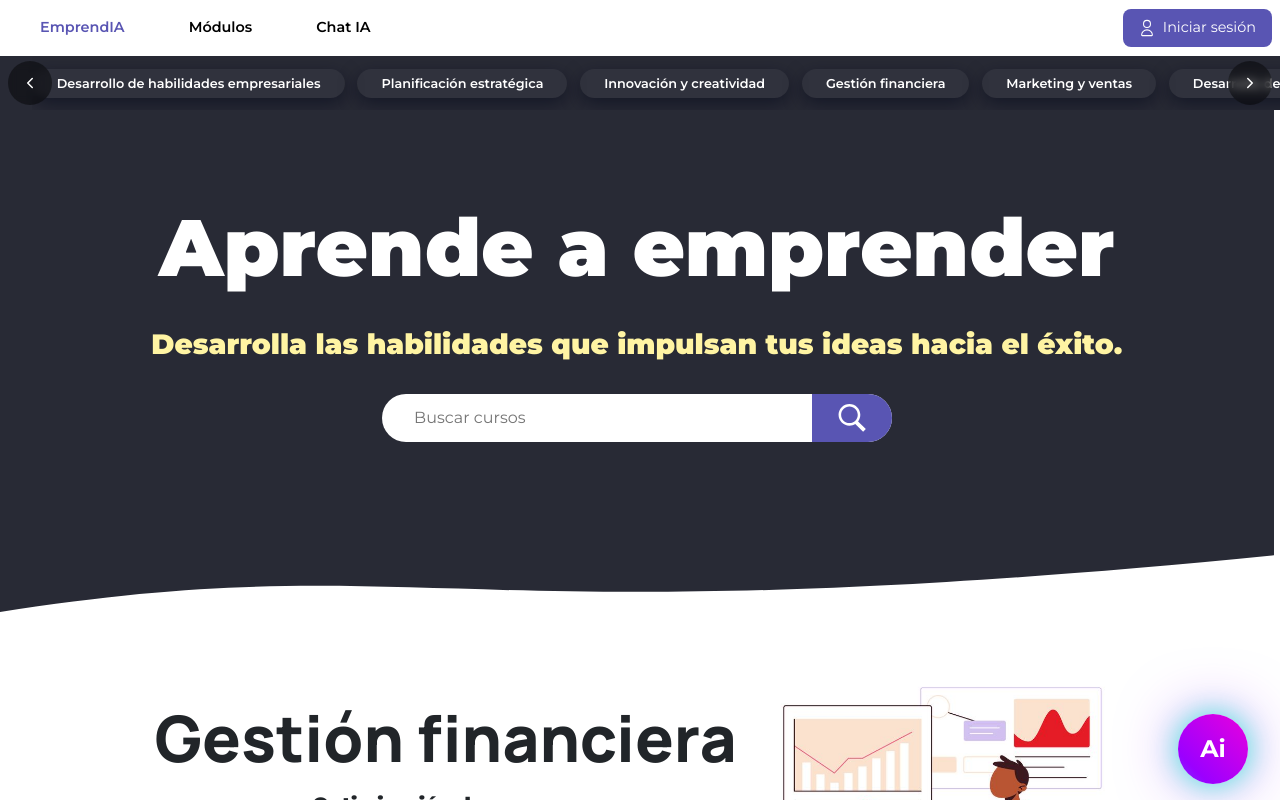
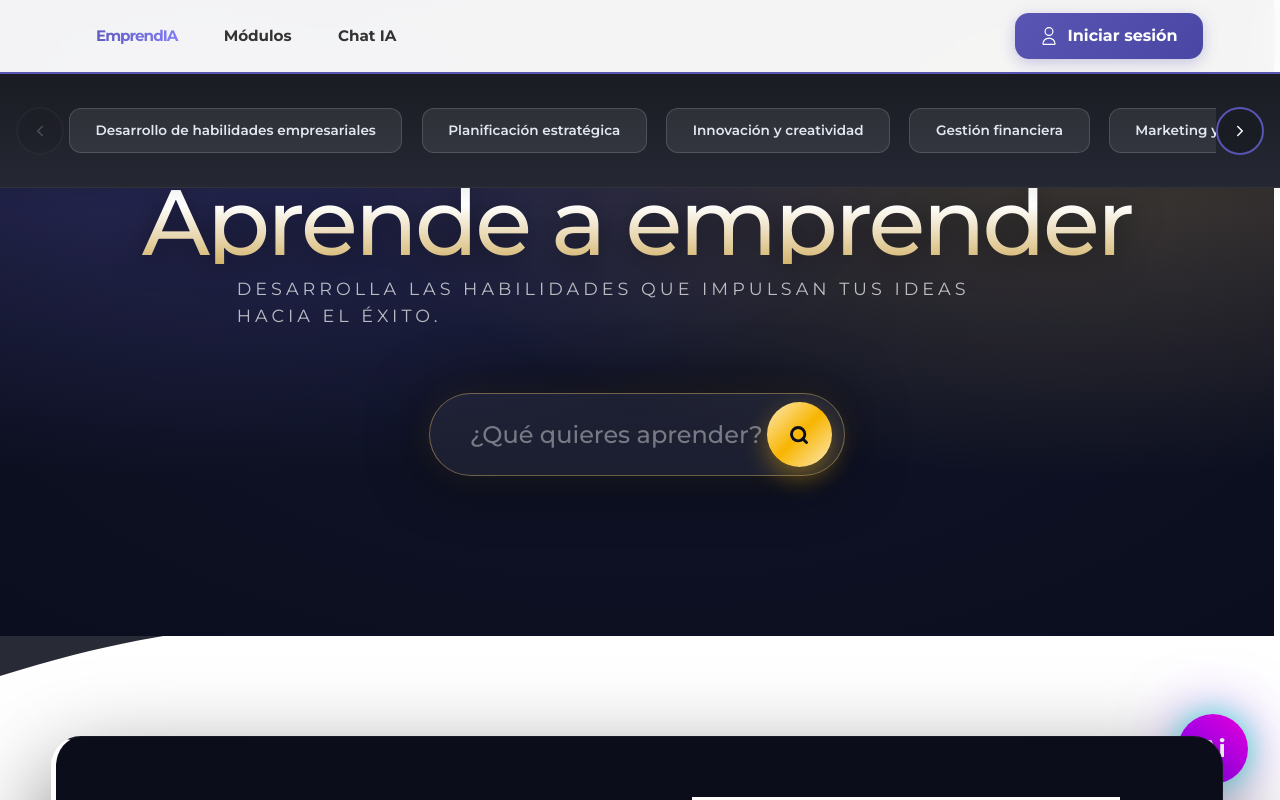
Before and after one commit to SrCristian18/Emprende_IA_v3, a React (Vite) app: page / in a window 1280 px wide. Built offline with nearby package versions, Linux system fonts and the light colour scheme.

Commit message:
Se actualizo el diseño de la interfaz

```diff
--- a/src/Pages/Components/Banner/index.jsx
+++ b/src/Pages/Components/Banner/index.jsx
@@ -3,17 +3,30 @@ import styles from "./index.module.css";
 export const Banner = () => {
     return (
         <>
-            <section className={styles.banner__container}>
-                <h1>Aprende a emprender</h1>
-                <h3>Desarrolla las habilidades que impulsan tus ideas hacia el éxito.</h3>
+            <section className={styles.hero__section}>
+    <h1 className={styles.hero__title}>Aprende a emprender</h1>
+    <p className={styles.hero__subtitle}>
+        Desarrolla las habilidades que impulsan tus ideas hacia el éxito.
+    </p>
 
-                <div className={styles.search__container}>
-                    <input type="text" placeholder="Buscar cursos" className={styles.search__input} />
-                    <a href="#" className={styles.search__btn}>
-                        <img src="/assets/search__icon__white.svg" alt="ícono de búsqueda" />
-                    </a>
-                </div>
-            </section>
+    <div className={styles.search__container}>
+        {/* Este DIV es nuevo y es el que da el efecto de caja blanca pro */}
+        <div className={styles.search__box}>
+            <input
+                type="text"
+                placeholder="¿Qué quieres aprender?"
+                className={styles.search__input}
+            />
+            <button className={styles.search__btn}>
+                {/* Icono de Lupa moderno en SVG */}
+                <svg viewBox="0 0 24 24" fill="none" stroke="currentColor" strokeWidth="3" strokeLinecap="round" strokeLinejoin="round" xmlns="http://www.w3.org/2000/svg" style={{width: '20px', height: '20px'}}>
+                    <circle cx="11" cy="11" r="8"></circle>
+                    <line x1="21" y1="21" x2="16.65" y2="16.65"></line>
+                </svg>
+            </button>
+        </div>
+    </div>
+</section>
 
 
             <svg
--- a/src/Pages/Components/Banner/index.module.css
+++ b/src/Pages/Components/Banner/index.module.css
@@ -1,44 +1,131 @@
-.banner__container{
-    min-height: 60vh;
-    background-color: #282a35;
-    color: #fff;
+/* --- HERO SECTION: PROFUNDIDAD TOTAL --- */
+.hero__section {
+    position: relative;
+    width: 100%;
+    /* Aumentamos el padding inferior para que el buscador tenga su propio espacio vital */
+    padding: 180px 5% 160px;
+    box-sizing: border-box;
     display: flex;
     flex-direction: column;
+    align-items: center;
+    z-index: 10; /* Base para el contenido */
+
+    background-color: #0b0e1e;
+    background-image:
+        radial-gradient(at 15% 15%, rgba(89, 85, 179, 0.4) 0px, transparent 50%),
+        radial-gradient(at 85% 15%, rgba(212, 180, 108, 0.3) 0px, transparent 50%),
+        radial-gradient(at center, #101428 0%, #0b0e1e 100%);
+}
+
+/* --- TEXTOS: IMPACTO VISUAL --- */
+.hero__title {
+    font-size: clamp(3.5rem, 9vw, 5.8rem);
+    font-weight: 500;
+    margin-bottom: 0.8rem;
+    line-height: 0.9;
+    /* Degradado metálico real */
+    background: linear-gradient(180deg, #ffffff 30%, #d4b46c 100%);
+    -webkit-background-clip: text;
+    -webkit-text-fill-color: transparent;
+    filter: drop-shadow(0 5px 15px rgba(0,0,0,0.5));
+    letter-spacing: -3px;
+}
+
+.hero__subtitle {
+    font-size: 1.1rem;
+    color: rgba(255, 255, 255, 0.7);
+    margin-bottom: 4rem;
+    font-weight: 400;
+    letter-spacing: 4px;
+    text-transform: uppercase;
+    max-width: 800px;
+}
+
+/* --- BUSCADOR: EL PROTAGONISTA (Sin recortes) --- */
+.search__box {
+    display: flex;
+    align-items: center;
+    width: 100%;
+    max-width: 900px; /* Más ancho para impacto máximo */
+    background: rgba(255, 255, 255, 0.06);
+    backdrop-filter: blur(25px);
+    -webkit-backdrop-filter: blur(25px);
+    border-radius: 100px;
+    /* USAMOS PADDING SUPERIOR E INFERIOR: Da la altura y previene recortes */
+    padding: 8px 12px 8px 40px;
+    border: 1.5px solid rgba(212, 180, 108, 0.45);
+    position: relative;
+    z-index: 50; /* Por encima de TODO */
+
+    /* Glow dorado exterior */
+    box-shadow: 0 0 60px rgba(0, 0, 0, 0.6),
+                0 0 30px rgba(212, 180, 108, 0.15);
+    transition: all 0.5s cubic-bezier(0.2, 1, 0.3, 1);
+}
+
+.search__box:focus-within {
+    transform: scale(1.02) translateY(-5px);
+    border-color: #d4b46c;
+    box-shadow: 0 0 80px rgba(212, 180, 108, 0.3), 0 30px 60px rgba(0,0,0,0.7);
+}
+
+.search__input {
+    flex: 1;
+    border: none;
+    outline: none;
+    background: transparent;
+    color: #ffffff;
+    font-size: 1.5rem; /* Texto más grande y vivo */
+    font-weight: 500;
+    /* REMOVEMOS: height: 100%; (Centrado automático con padding del padre) */
+    padding: 0; /* Aseguramos margen consistente */
+}
+
+.search__input::placeholder {
+    color: rgba(255, 255, 255, 0.4);
+}
+
+/* --- BOTÓN ORO GIGANTE --- */
+.search__btn {
+    width: 65px;
+    height: 65px;
+    background: linear-gradient(135deg, #fceabb 0%, #f8b500 50%, #fceabb 100%);
+    border: none;
+    border-radius: 50%;
+    cursor: pointer;
+    display: flex;
+    align-items: center;
     justify-content: center;
-    align-items: center;
-    gap: 2rem;
-    padding-top: 200px;
-    padding-bottom: 100px;
+    color: #0b0e1e;
+    box-shadow: 0 10px 25px rgba(248, 181, 0, 0.4);
+    transition: all 0.3s ease;
 }
-.banner__container h1{
-    font-size: 5rem;
-    font-weight: 900;
+
+.search__btn:hover {
+    transform: scale(1.1) rotate(5deg);
+    filter: brightness(1.2);
 }
-.banner__container h3{
-    color: #FFF4A3;
-    font-weight: 900;
 
+.search__btn svg {
+    width: 30px;
+    height: 30px;
+    stroke-width: 3.5;
 }
-.search__container{
-    background-color: #fff;
-    min-width: 40%;
-    display: flex;
-    border-radius: 4rem;
-    overflow: hidden;
+
+/* --- LA OLA: SINCRONIZACIÓN PERFECTA --- */
+.banner__wave {
+    display: block;
+    width: 100%;
+    height: 140px;
+    /* Subimos la ola pero solo lo justo para que el buscador NO se tape */
+    margin-top: -100px;
+    position: relative;
+    z-index: 5; /* Por debajo del buscador siempre */
+    background-color: transparent;
+    pointer-events: none;
 }
-.search__container input{
-    width: 100%;
-    color: #282a35;
-    padding-left: 2rem;
+
+#wavepath {
+    /* El color de fondo de la siguiente sección (Módulos) */
+    fill: #1a1c23;
 }
-.search__container a{
-    background-color: #5955b3;
-    padding: 0.5rem 1.5rem ;
-    max-width: 5rem;
-}
-.search__container a:hover{
-    background-color: #413e83;
-}
-.banner__wave{
-    background-color: #fff;
-}
--- a/src/Pages/Components/CourseAdvice/index.jsx
+++ b/src/Pages/Components/CourseAdvice/index.jsx
@@ -5,80 +5,87 @@ import { useNavigate } from "react-router-dom";
 export const CourseAdvice = ({ title, subtitle, img, color, id, pdfUrl, videoUrl }) => {
     const navigate = useNavigate();
 
-    const handleClick = () => {
-        navigate(`/module/${id}`);
+    // Variantes para animar los hijos en cascada
+    const containerVariants = {
+        hidden: { opacity: 0, y: 40 },
+        visible: {
+            opacity: 1,
+            y: 0,
+            transition: { duration: 0.6, staggerChildren: 0.2 }
+        }
+    };
+
+    const itemVariants = {
+        hidden: { opacity: 0, x: -20 },
+        visible: { opacity: 1, x: 0 }
     };
 
     return (
         <motion.section
             className={styles.course__section__container}
-            style={{ backgroundColor: color }}
-            initial={{ opacity: 0, y: 40 }}
-            whileInView={{ opacity: 1, y: 0 }}
-            viewport={{ once: true, amount: 0.2 }}
-            transition={{ duration: 0.6, ease: "easeOut" }}
-            whileHover={{ scale: 1.02, boxShadow: "0 8px 24px rgba(0,0,0,0.15)" }}
-        >
-            <motion.div
-                className={styles.info__section}
-                initial={{ opacity: 0, x: -30 }}
-                whileInView={{ opacity: 1, x: 0 }}
-                transition={{ delay: 0.2, duration: 0.6, ease: "easeOut" }}
-            >
-                <h2>{title}</h2>
-                <h6>{subtitle}</h6>
-
-                <motion.div
-                    className={styles.options__container}
+            style={{
+                borderLeft: `5px solid ${color}`,
+                '--module-color': color // Pasamos el color como variable CSS
+            }}
+            variants={containerVariants}
             initial="hidden"
             whileInView="visible"
-                    variants={{
-                        hidden: { opacity: 0, y: 20 },
-                        visible: {
-                            opacity: 1,
-                            y: 0,
-                            transition: { delayChildren: 0.3, staggerChildren: 0.15 },
-                        },
-                    }}
+            viewport={{ once: true, margin: "-100px" }}
         >
-                    <button
+            <div className={styles.info__section}>
+                <motion.h6 variants={itemVariants} style={{ color: color }}>
+                    {subtitle}
+                </motion.h6>
+
+                <motion.h2 variants={itemVariants}>
+                    {title}
+                </motion.h2>
+
+                {/* Este es el contenedor que ahora pondrá todo en una línea */}
+                <motion.div className={styles.options__container} variants={itemVariants}>
+                    <motion.button
                         className={`${styles.option} ${styles.aprende}`}
-                        onClick={handleClick}
+                        whileHover={{ scale: 1.05, filter: "brightness(1.1)" }}
+                        whileTap={{ scale: 0.95 }}
+                        onClick={() => navigate(`/module/${id}`)}
                     >
-                        Aprende
-                    </button>
+                        Comenzar Ahora
+                    </motion.button>
 
+                    {videoUrl && (
                         <motion.a
-                        href={videoUrl || "#"}
+                            href={videoUrl}
                             target="_blank"
-                        rel="noopener noreferrer"
                             className={`${styles.option} ${styles.video}`}
-                        whileHover={{ scale: 1.05 }}
-                        whileTap={{ scale: 0.95 }}
+                            whileHover={{ scale: 1.05, backgroundColor: "rgba(255,255,255,0.1)" }}
                         >
-                        Video tutorial
+                            Tutorial
                         </motion.a>
+                    )}
 
+                    {pdfUrl && (
                         <motion.a
-                        href={pdfUrl || "#"}
+                            href={pdfUrl}
                             target="_blank"
-                        rel="noopener noreferrer"
                             className={`${styles.option} ${styles.ref}`}
-                        whileHover={{ scale: 1.05 }}
-                        whileTap={{ scale: 0.95 }}
+                            whileHover={{ scale: 1.05, backgroundColor: "rgba(255,255,255,0.1)" }}
                         >
-                        Referencias
+                            Documentos
                         </motion.a>
+                    )}
                 </motion.div>
-            </motion.div>
+            </div>
 
+            <motion.div className={styles.image__wrapper}>
                 <motion.img
                     src={img}
                     alt={title}
-                initial={{ opacity: 0, x: 50 }}
-                whileInView={{ opacity: 1, x: 0 }}
-                transition={{ delay: 0.3, duration: 0.6, ease: "easeOut" }}
+                    initial={{ opacity: 0, scale: 0.5, rotate: -5 }}
+                    whileInView={{ opacity: 1, scale: 1, rotate: 0 }}
+                    transition={{ type: "spring", damping: 12, stiffness: 100 }}
+                    style={{ filter: `drop-shadow(0 20px 40px ${color}66)` }}
                 />
+            </motion.div>
         </motion.section>
     );
 };
--- a/src/Pages/Components/CourseAdvice/index.module.css
+++ b/src/Pages/Components/CourseAdvice/index.module.css
@@ -1,64 +1,157 @@
-.course__section__container{
+/* --- CONTENEDOR PRINCIPAL: Look Empresarial Premium --- */
+.course__section__container {
     display: flex;
+    justify-content: space-between;
+    align-items: center;
+    padding: 60px 8%;
+    margin: 60px auto;
+    width: 92%;
+    max-width: 1300px;
+    border-radius: 30px;
+    position: relative;
+    overflow: hidden;
+
+    /* Fondo oscuro profundo coherente con el inicio */
+    background: #0b0e1a;
+
+    /* Borde sutil estilo cristal */
+    border: 1px solid rgba(255, 255, 255, 0.05);
+
+    /* Sombra pesada para profundidad */
+    box-shadow: 0 40px 100px rgba(0, 0, 0, 0.6);
+    z-index: 1;
+}
+
+/* Efecto "Vivo": Resplandor sutil basado en el color del módulo */
+.course__section__container::after {
+    content: "";
+    position: absolute;
+    top: 50%;
+    right: -10%;
+    width: 400px;
+    height: 400px;
+    /* Usamos la variable --module-color que inyectamos desde el JS */
+    background: radial-gradient(circle, var(--module-color) 0%, transparent 70%);
+    opacity: 0.12;
+    filter: blur(50px);
+    z-index: -1;
+    pointer-events: none;
+}
+
+.info__section {
+    flex: 1;
+    z-index: 2;
+    max-width: 650px;
+}
+
+/* --- TÍTULO --- */
+.info__section h2 {
+    font-size: clamp(2rem, 4vw, 3.5rem);
+    font-weight: 800;
+    margin-bottom: 25px;
+    color: #ffffff;
+    line-height: 1.1;
+    letter-spacing: -0.04em;
+}
+
+/* --- SUBTÍTULO --- */
+.info__section h6 {
+    font-size: 0.9rem;
+    font-weight: 700;
+    text-transform: uppercase;
+    letter-spacing: 0.2em;
+    margin-bottom: 12px;
+}
+
+/* --- CONTENEDOR DE OPCIONES: Botones en una línea --- */
+.options__container {
+    display: flex;
+    flex-direction: row; /* Fuerza la línea horizontal */
+    align-items: center;
+    gap: 15px; /* Espacio entre ellos */
+    margin-top: 35px;
+    flex-wrap: wrap; /* Permite bajar si el espacio es muy pequeño */
+}
+
+/* --- BOTONES MODERNOS --- */
+.option {
+    padding: 14px 28px;
+    border-radius: 12px;
+    font-weight: 700;
+    font-size: 0.95rem;
+    transition: all 0.4s cubic-bezier(0.175, 0.885, 0.32, 1.275);
+    display: flex;
+    align-items: center;
     justify-content: center;
-    align-items: center;
-    height: 60vh;
-    box-sizing: border-box;
+    border: none;
+    cursor: pointer;
+    text-decoration: none;
+    white-space: nowrap; /* Evita que el texto salte de línea dentro del botón */
 }
-.info__section{
+
+/* El principal: Color Oro */
+.aprende {
+    background: #d4b46c;
+    color: #0b0e1e;
+    box-shadow: 0 10px 25px rgba(212, 180, 108, 0.25);
+}
+
+/* Los secundarios: Estilo Cristal oscuro */
+.video, .ref {
+    background: rgba(255, 255, 255, 0.05);
+    color: #ffffff;
+    border: 1px solid rgba(255, 255, 255, 0.1);
+    backdrop-filter: blur(10px);
+}
+
+.video:hover, .ref:hover {
+    background: rgba(255, 255, 255, 0.1);
+    border-color: rgba(255, 255, 255, 0.3);
+}
+
+/* --- IMAGEN: Con Glow Dinámico --- */
+.image__wrapper {
+    flex: 0.8;
     display: flex;
-    flex-direction: column;
-    text-align: center;
-    width: 50%;
-    gap: 1rem;
+    justify-content: flex-end;
     align-items: center;
 }
-.info__section h2{
-    font-size: 4rem;
-    font-weight: 900;
-    font-family: "Manrope", sans-serif;
-}
-.info__section h6{
-    font-size: 1.2rem;
-    font-weight: 900;
-}
-.options__container{
-    display: flex;
-    flex-direction: column;
-    gap: 1rem;
+
+.course__section__container img {
+    width: 100%;
+    max-width: 450px;
+    height: auto;
+    object-fit: contain;
+    /* El drop-shadow se beneficia del color que llega del JS */
+    transition: transform 0.6s ease;
 }
 
-.course__section__container img{
-    max-width: 30%;
+/* Animación al pasar el mouse por la tarjeta */
+.course__section__container:hover img {
+    transform: scale(1.05) translateY(-10px);
 }
-.option{
-    padding: 0.7rem 1rem;
-    border-radius: 4rem;
-    width: 100%;
-    font-family: "Manrope", sans-serif;
-    font-weight: 600;
+
+/* --- AJUSTE PARA MÓVILES --- */
+@media (max-width: 968px) {
+    .course__section__container {
+        flex-direction: column-reverse;
+        text-align: center;
+        padding: 50px 5%;
+        margin: 30px auto;
+    }
+
+    .info__section {
+        max-width: 100%;
+        margin-top: 40px;
+    }
+
+    .options__container {
+        justify-content: center;
+        gap: 10px;
+    }
+
+    .course__section__container img {
+        width: 80%;
+        max-width: 350px;
+    }
 }
-.aprende{
-    color: #fff;
-    background-color: #5955b3;
-}
-.video{
-
-    background-color: #FFF4A3;
-}
-.ref{
-    color: #fff;
-    background-color: #282A35;
-}
-.aprende:hover{
-
-    background-color: #3c3979;
-}
-.video:hover{
-
-    background-color: #e7de95;
-}
-.ref:hover{
-
-    background-color: #000000;
-}
--- a/src/Pages/Components/Header/index.module.css
+++ b/src/Pages/Components/Header/index.module.css
@@ -1,22 +1,35 @@
-.header__main__box{
+/* ============================================================
+   HEADER & CATEGORÍAS - ESTILO PROFESIONAL "STARTUP"
+   ============================================================ */
+
+.header__main__box {
     position: fixed;
-    z-index: 100;
+    z-index: 1000;
     width: 100%;
+    top: 0;
+    box-shadow: 0 4px 20px rgba(0, 0, 0, 0.08);
 }
-
 
 .header__container {
     display: flex;
     width: 100%;
     justify-content: space-between;
     align-items: center;
-    color: #000;
-    align-items: center;
-    margin: 0;
-    padding: 0.5rem;
-    font-size: 0.9rem;
+    padding: 0.8rem 6%;
     box-sizing: border-box;
-    background-color: #fff;
+    background-color: rgba(255, 255, 255, 0.95);
+    backdrop-filter: blur(12px);
+    border-bottom: 2px solid #5955b3; /* Línea de vida de la marca */
+}
+
+.logo {
+    font-weight: 900;
+    font-size: 1.5rem;
+    background: linear-gradient(90deg, #5955b3, #8a84ff);
+    -webkit-background-clip: text;
+    -webkit-text-fill-color: transparent;
+    letter-spacing: -1px;
+    cursor: pointer;
 }
 
 .header__navlist {
@@ -24,81 +37,76 @@
     align-items: center;
     margin: 0;
     padding: 0;
-    height: 5vh;
+    list-style: none;
+    gap: 0.5rem;
 }
 
-.header__navlist li {
-    padding: 1rem 1rem;
+.header__navlist li a {
+    text-decoration: none;
+    padding: 0.6rem 1.2rem;
     cursor: pointer;
-    min-width: 30%;
-    display: flex;
-    justify-content: center;
-    font-weight: 600;
-}
-.header__navlist li a{
-    padding: 1rem 1rem;
-    cursor: pointer;
-    min-width: 30%;
-    display: flex;
-    justify-content: center;
-    font-weight: 600;
+    font-weight: 700;
+    font-size: 0.95rem;
+    color: #333;
+    transition: all 0.3s ease;
+    border-radius: 10px;
 }
 
-
-.header__navlist li:hover {
-    background-color: #5955b3;
-    color: #fff;
-
+.header__navlist li a:hover {
+    color: #5955b3;
+    background-color: rgba(89, 85, 179, 0.08);
 }
 
 .login__btn {
     display: flex;
-    background-color: #5955b3;
-    color: #fff;
-    padding: 0.5rem 1rem;
-    border-radius: 0.5rem;
-    gap: 0.5rem;
+    align-items: center;
+    background: linear-gradient(135deg, #5955b3 0%, #4a46a3 100%);
+    color: #fff !important;
+    padding: 0.7rem 1.6rem;
+    border-radius: 14px;
+    gap: 0.6rem;
+    border: none;
+    transition: all 0.3s cubic-bezier(0.175, 0.885, 0.32, 1.275);
+    font-weight: 700;
+    box-shadow: 0 4px 15px rgba(89, 85, 179, 0.3);
+    cursor: pointer;
+}
+
+.login__btn:hover {
+    transform: translateY(-2px);
+    box-shadow: 0 8px 20px rgba(89, 85, 179, 0.4);
 }
 
 .login__btn img {
-    width: 1rem;
+    width: 1.1rem;
+    height: 1.1rem;
+    filter: brightness(0) invert(1);
 }
 
-.logo {
-    font-weight: 800;
-    color: #5955b3;
-    padding-right: 1rem;
-    cursor: pointer;
-}
-
-
+/* --- SECCIÓN DE MÓDULOS (CARRUSEL) --- */
 
 .modules__wrapper {
     position: relative;
     width: 100%;
     display: flex;
     align-items: center;
-    gap: 0.5rem;
+    /* Padding lateral extra para que las flechas no tapen el contenido */
+    padding: 1.2rem 4rem;
+    background: linear-gradient(180deg, #1a1c23 0%, #252833 100%);
+    border-bottom: 1px solid rgba(255, 255, 255, 0.1);
     box-sizing: border-box;
-    padding-left: 2rem;
-    background-color: #282a35;
+    overflow: visible; /* Permite que el hover de los items se vea completo */
 }
 
 .modules__nav {
     display: flex;
-    flex-direction: row;
-    gap: 0.8rem;
+    gap: 1.2rem;
     overflow-x: auto;
     scroll-behavior: smooth;
-    -webkit-overflow-scrolling: touch;
-    padding: 0.8rem;
+    padding: 15px 5px; /* Espacio vertical para que la sombra al elevarse no se corte */
+    width: 100%;
     scrollbar-width: none;
     -ms-overflow-style: none;
-    width: 100%;
-    box-sizing: border-box;
-    scroll-snap-type: x mandatory;
-    background-color: #282a35;
-
 }
 
 .modules__nav::-webkit-scrollbar {
@@ -107,87 +115,79 @@
 
 .module__item {
     flex: 0 0 auto;
-    min-width: 4rem;
-    padding: 0.3rem 1.5rem;
-    border-radius: 1rem;
-    background: var(--card-bg, rgba(255, 255, 255, 0.04));
-    color: var(--card-color, #fff);
+    padding: 0.7rem 1.6rem;
+    border-radius: 12px;
+    background: rgba(255, 255, 255, 0.08);
+    color: #e2e8f0;
     font-weight: 600;
-    font-size: 0.8rem;
-    display: flex;
-    align-items: center;
-    justify-content: center;
+    font-size: 0.85rem;
+    border: 1px solid rgba(255, 255, 255, 0.15);
+    transition: all 0.4s cubic-bezier(0.175, 0.885, 0.32, 1.275);
+    cursor: pointer;
     white-space: nowrap;
-    text-overflow: ellipsis;
-    overflow: hidden;
-    box-shadow: 0 6px 18px rgba(2, 6, 23, 0.5);
-    scroll-snap-align: start;
-    cursor: pointer;
-
 }
 
 .module__item:hover {
-    background-color: #000;
+    background: #5955b3;
+    color: #fff;
+    transform: translateY(-5px); /* Se eleva sin cortarse gracias al padding de modules__nav */
+    box-shadow: 0 12px 25px rgba(0, 0, 0, 0.4);
+    border-color: #7c77e9;
 }
+
+/* --- FLECHAS DEL CARRUSEL (VISIBLES Y PRO) --- */
 
 .carousel__btn {
     position: absolute;
     top: 50%;
     transform: translateY(-50%);
-    height: 44px;
-    width: 44px;
-    border-radius: 4rem;
-    border: none;
-    display: inline-flex;
+    height: 48px;
+    width: 48px;
+    border-radius: 50%;
+    border: 2px solid #5955b3; /* Resalta sobre el fondo oscuro */
+    display: flex;
     align-items: center;
     justify-content: center;
-    background: rgba(0, 0, 0, 0.45);
+    background: rgba(26, 28, 35, 0.8); /* Fondo oscuro semitransparente */
     color: #fff;
     cursor: pointer;
-    z-index: 10;
-    transition: transform .12s ease, background .12s ease, opacity .12s ease;
-    backdrop-filter: blur(4px);
+    z-index: 50;
+    transition: all 0.3s ease;
+    backdrop-filter: blur(8px);
+}
+
+.carousel__btn:hover:not([disabled]) {
+    background: #5955b3;
+    transform: translateY(-50%) scale(1.1);
+    box-shadow: 0 0 20px rgba(89, 85, 179, 0.6);
 }
 
 .carousel__btn__left {
-    left: 0.5rem;
+    left: 1rem;
 }
 
 .carousel__btn__right {
-    right: 0.5rem;
+    right: 1rem;
 }
 
 .carousel__btn[disabled] {
-    opacity: 0.38;
-    cursor: default;
-    transform: translateY(-50%) scale(0.98);
+    opacity: 0.2;
+    cursor: not-allowed;
+    border-color: #444;
 }
 
-.carousel__btn:hover:not([disabled]) {
-    transform: translateY(-50%) scale(1.03);
-}
+/* Responsive */
+@media (max-width: 768px) {
+    .header__container {
+        padding: 0.8rem 4%;
+    }
 
-/* responsive: reduce min-width de items en pantallas chicas */
-@media (max-width: 900px) {
-    .module__item {
-        min-width: 200px;
-        font-size: 0.92rem;
-    }
-}
-
-@media (max-width: 600px) {
-    .module__item {
-        min-width: 160px;
-        font-size: 0.9rem;
-        padding: 10px 14px;
+    .modules__wrapper {
+        padding: 1rem 3rem;
     }
 
     .carousel__btn {
-        height: 40px;
-        width: 40px;
-    }
-
-    .modules__nav {
-        padding: 10px 44px;
+        height: 38px;
+        width: 38px;
     }
 }
```
Lines whose indentation alone changed are shown as unchanged.
